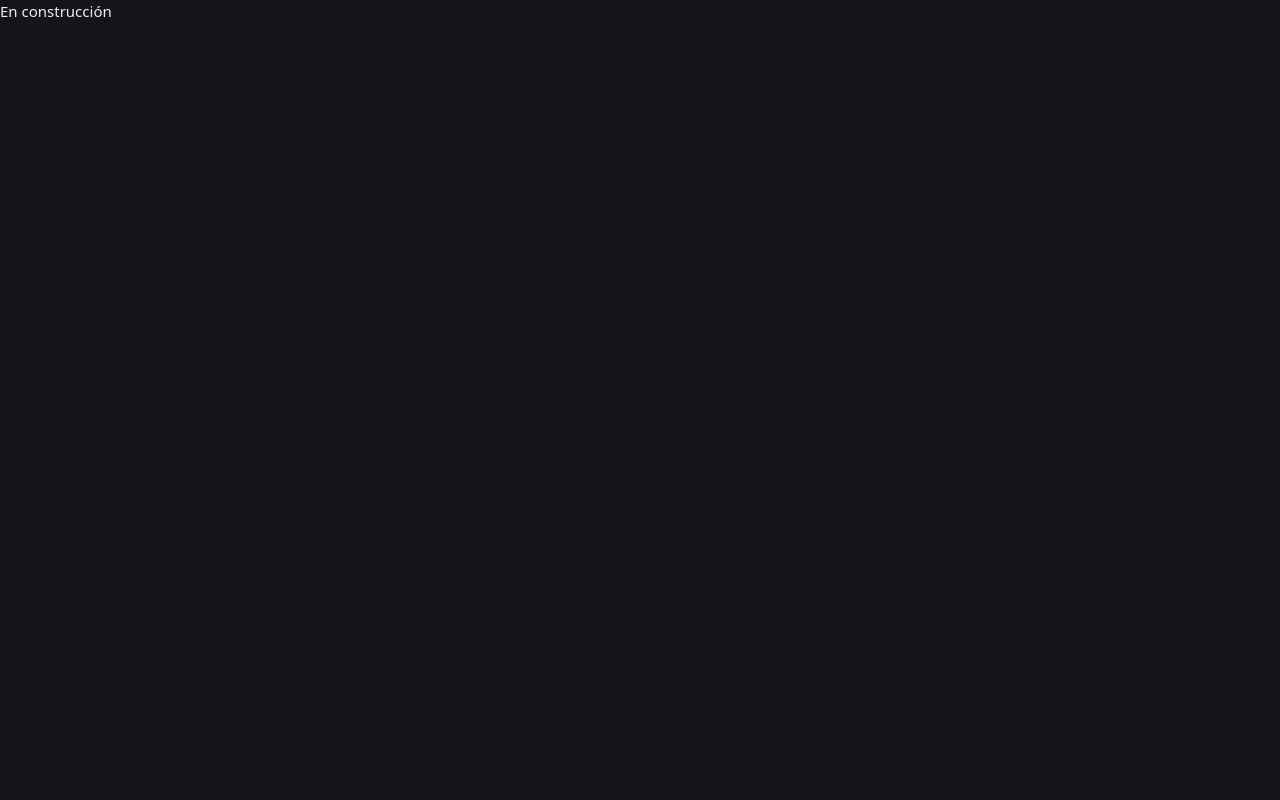
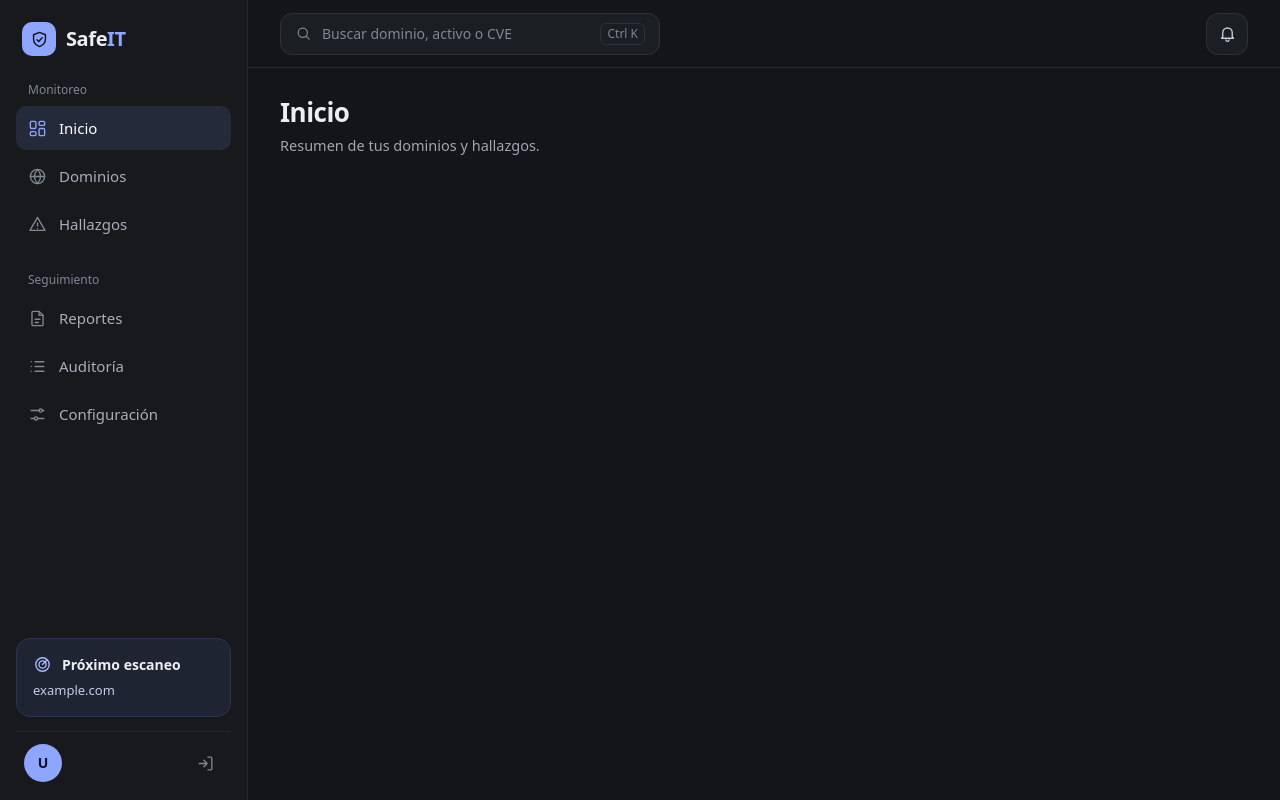
Before and after one commit to Ilyavosky/safeit-front, a Next.js app: page /dashboard in a window 1280 px wide. Built offline with nearby package versions, Linux system fonts and the light colour scheme.

Commit message:
feat: estructura de la app con menú lateral, barra superior y encabezado

```diff
--- a/src/app/(app)/dashboard/page.tsx
+++ b/src/app/(app)/dashboard/page.tsx
@@ -1,3 +1,8 @@
-export default function Page() {
-  return <p>En construcción</p>;
+import type { Metadata } from "next";
+import { PageHeader } from "@/components/layout/page-header";
+
+export const metadata: Metadata = { title: "Inicio" };
+
+export default function DashboardPage() {
+  return <PageHeader title="Inicio" description="Resumen de tus dominios y hallazgos." />;
 }
--- a/src/app/(app)/layout.tsx
+++ b/src/app/(app)/layout.tsx
@@ -1,3 +1,14 @@
+import { Sidebar } from "@/components/layout/sidebar";
+import { Topbar } from "@/components/layout/topbar";
+
 export default function AppLayout({ children }: { children: React.ReactNode }) {
-  return <>{children}</>;
+  return (
+    <div className="min-h-screen lg:grid lg:grid-cols-[248px_minmax(0,1fr)]">
+      <Sidebar />
+      <div className="flex min-h-screen min-w-0 flex-col">
+        <Topbar />
+        <main className="flex flex-1 flex-col gap-5 px-5 py-7 sm:px-8">{children}</main>
+      </div>
+    </div>
+  );
 }
--- a/src/components/layout/page-header.tsx
+++ b/src/components/layout/page-header.tsx
@@ -1,2 +1,44 @@
-// TODO: pendiente de implementar.
-export {};
+import Link from "next/link";
+
+type Crumb = { label: string; href?: string };
+
+type PageHeaderProps = {
+  title: React.ReactNode;
+  description?: string;
+  actions?: React.ReactNode;
+  breadcrumb?: Crumb[];
+  badges?: React.ReactNode;
+};
+
+export function PageHeader({ title, description, actions, breadcrumb, badges }: PageHeaderProps) {
+  return (
+    <header className="flex flex-wrap items-end justify-between gap-4">
+      <div className="min-w-0">
+        {breadcrumb && breadcrumb.length > 0 && (
+          <nav aria-label="Ruta" className="mb-2 flex flex-wrap items-center gap-1.5 text-[13px] text-[#80878f]">
+            {breadcrumb.map((crumb, i) => (
+              <span key={`${crumb.label}-${i}`} className="flex items-center gap-1.5">
+                {i > 0 && (
+                  <svg width="14" height="14" viewBox="0 0 24 24" fill="none" stroke="currentColor" strokeWidth="1.7" strokeLinecap="round" strokeLinejoin="round" aria-hidden="true">
+                    <path d="M9 6l6 6-6 6" />
+                  </svg>
+                )}
+                {crumb.href ? (
+                  <Link href={crumb.href} className="hover:text-text">
+                    {crumb.label}
+                  </Link>
+                ) : (
+                  <span aria-current="page">{crumb.label}</span>
+                )}
+              </span>
+            ))}
+          </nav>
+        )}
+        {badges && <div className="mb-2.5 flex flex-wrap gap-2">{badges}</div>}
+        <h1 className="text-[26px] font-semibold leading-tight tracking-[-0.02em]">{title}</h1>
+        {description && <p className="mt-1.5 max-w-[70ch] text-[14.5px] text-muted">{description}</p>}
+      </div>
+      {actions && <div className="flex flex-none flex-wrap items-center gap-2.5">{actions}</div>}
+    </header>
+  );
+}
--- a/src/components/layout/sidebar.tsx
+++ b/src/components/layout/sidebar.tsx
@@ -1,2 +1,157 @@
-// TODO: pendiente de implementar.
-export {};
+"use client";
+
+import Link from "next/link";
+import { usePathname } from "next/navigation";
+import { Logo } from "./logo";
+import { ROUTES } from "@/constants/routes";
+import { cn } from "@/lib/utils/cn";
+
+type NavItem = { href: string; match: string; label: string; icon: React.ReactNode };
+
+const svg = (d: React.ReactNode) => (
+  <svg width="19" height="19" viewBox="0 0 24 24" fill="none" stroke="currentColor" strokeWidth="1.7" strokeLinecap="round" strokeLinejoin="round" aria-hidden="true">
+    {d}
+  </svg>
+);
+
+const MONITOREO: NavItem[] = [
+  {
+    href: ROUTES.dashboard,
+    match: ROUTES.dashboard,
+    label: "Inicio",
+    icon: svg(
+      <>
+        <rect x="3" y="3" width="7" height="9" rx="1.5" />
+        <rect x="14" y="3" width="7" height="5" rx="1.5" />
+        <rect x="14" y="12" width="7" height="9" rx="1.5" />
+        <rect x="3" y="16" width="7" height="5" rx="1.5" />
+      </>,
+    ),
+  },
+  {
+    href: ROUTES.domains,
+    match: "/domains",
+    label: "Dominios",
+    icon: svg(
+      <>
+        <circle cx="12" cy="12" r="9" />
+        <path d="M3 12h18M12 3c2.5 2.7 3.8 5.7 3.8 9s-1.3 6.3-3.8 9c-2.5-2.7-3.8-5.7-3.8-9S9.5 5.7 12 3z" />
+      </>,
+    ),
+  },
+  {
+    href: ROUTES.findings,
+    match: "/findings",
+    label: "Hallazgos",
+    icon: svg(
+      <>
+        <path d="M12 3l9.5 16.5h-19L12 3z" />
+        <path d="M12 10v4M12 17.2v.1" />
+      </>,
+    ),
+  },
+];
+
+const SEGUIMIENTO: NavItem[] = [
+  {
+    href: ROUTES.report("ultimo"),
+    match: "/reports",
+    label: "Reportes",
+    icon: svg(
+      <>
+        <path d="M14 3H6.5A1.5 1.5 0 005 4.5v15A1.5 1.5 0 006.5 21h11a1.5 1.5 0 001.5-1.5V8l-5-5z" />
+        <path d="M14 3v5h5M9 13h6M9 17h4" />
+      </>,
+    ),
+  },
+  {
+    href: ROUTES.audit,
+    match: ROUTES.audit,
+    label: "Auditoría",
+    icon: svg(<path d="M9 6h11M9 12h11M9 18h11M4 6h.01M4 12h.01M4 18h.01" />),
+  },
+  {
+    href: ROUTES.settings,
+    match: ROUTES.settings,
+    label: "Configuración",
+    icon: svg(
+      <>
+        <path d="M4 7h10M18 7h2M4 17h4M12 17h8" />
+        <circle cx="16" cy="7" r="2" />
+        <circle cx="10" cy="17" r="2" />
+      </>,
+    ),
+  },
+];
+
+function NavGroup({ title, items, pathname }: { title: string; items: NavItem[]; pathname: string }) {
+  return (
+    <div>
+      <p className="mb-2 mt-[26px] px-3 text-xs font-medium text-[#7f8792]">{title}</p>
+      <nav aria-label={title} className="flex flex-col gap-1">
+        {items.map((item) => {
+          const active = pathname === item.match || pathname.startsWith(`${item.match}/`);
+          return (
+            <Link
+              key={item.label}
+              href={item.href}
+              aria-current={active ? "page" : undefined}
+              className={cn(
+                "group flex h-11 items-center gap-3 rounded-[10px] px-3 text-[15px] font-medium transition-colors",
+                active ? "bg-[#242a3a] text-white" : "text-[#a8aeb7] hover:bg-[#1f2228] hover:text-text",
+              )}
+            >
+              <span className={cn("flex-none", active ? "text-accent" : "text-[#7f8792] group-hover:text-[#a8aeb7]")}>
+                {item.icon}
+              </span>
+              {item.label}
+            </Link>
+          );
+        })}
+      </nav>
+    </div>
+  );
+}
+
+export function Sidebar() {
+  const pathname = usePathname();
+
+  return (
+    <aside className="hidden h-screen flex-col border-r border-[#262a30] bg-[#17191d] px-4 pb-[18px] pt-[22px] lg:sticky lg:top-0 lg:flex">
+      <Link href={ROUTES.dashboard} className="px-1.5" aria-label="SafeIT, ir al inicio">
+        <Logo />
+      </Link>
+
+      <NavGroup title="Monitoreo" items={MONITOREO} pathname={pathname} />
+      <NavGroup title="Seguimiento" items={SEGUIMIENTO} pathname={pathname} />
+
+      <div className="mt-auto rounded-[14px] border border-[#2c3550] bg-[#1f2433] p-4">
+        <div className="flex items-center gap-2.5 text-[#a9bbff]">
+          {svg(
+            <>
+              <circle cx="12" cy="12" r="8.5" />
+              <circle cx="12" cy="12" r="4.5" />
+              <path d="M12 12l5-5" />
+            </>,
+          )}
+          <p className="text-sm font-semibold text-text">Próximo escaneo</p>
+        </div>
+        <p className="mt-1.5 text-[13px] text-[#c3cbe6]">example.com</p>
+      </div>
+
+      <div className="mt-3.5 flex items-center gap-3 border-t border-[#262a30] px-2 pt-3">
+        <span className="grid size-[38px] flex-none place-items-center rounded-full bg-accent text-sm font-bold text-accent-fg">U</span>
+        <div className="min-w-0 flex-1 leading-tight">
+          <p className="truncate text-sm font-semibold"></p>
+        </div>
+        <Link
+          href={ROUTES.login}
+          aria-label="Cerrar sesión"
+          className="grid size-9 place-items-center rounded-lg text-[#80878f] hover:bg-[#1f2228] hover:text-text"
+        >
+          {svg(<path d="M15 4h3.5A1.5 1.5 0 0120 5.5v13a1.5 1.5 0 01-1.5 1.5H15M10 16l4-4-4-4M14 12H4" />)}
+        </Link>
+      </div>
+    </aside>
+  );
+}
--- a/src/components/layout/topbar.tsx
+++ b/src/components/layout/topbar.tsx
@@ -1,2 +1,40 @@
-// TODO: pendiente de implementar.
-export {};
+import Link from "next/link";
+import { Logo } from "./logo";
+import { ROUTES } from "@/constants/routes";
+
+export function Topbar() {
+  return (
+    <header className="flex h-[68px] flex-none items-center gap-3.5 border-b border-[#262a30] px-5 sm:px-8">
+      <Link href={ROUTES.dashboard} className="lg:hidden" aria-label="SafeIT, ir al inicio">
+        <Logo />
+      </Link>
+
+      <label className="hidden h-[42px] w-[380px] items-center gap-2.5 rounded-xl border border-line bg-[#1b1e23] px-3.5 text-[#80878f] focus-within:border-accent sm:flex">
+        <svg width="17" height="17" viewBox="0 0 24 24" fill="none" stroke="currentColor" strokeWidth="1.7" strokeLinecap="round" aria-hidden="true">
+          <circle cx="11" cy="11" r="6.5" />
+          <path d="M20 20l-4.2-4.2" />
+        </svg>
+        <span className="sr-only">Buscar</span>
+        <input
+          type="search"
+          placeholder="Buscar dominio, activo o CVE"
+          className="min-w-0 flex-1 bg-transparent text-sm text-text placeholder:text-[#80878f] focus:outline-none"
+        />
+        <kbd className="rounded-md border border-line px-1.5 font-sans text-xs leading-5 text-[#80878f]">Ctrl K</kbd>
+      </label>
+
+      <div className="ml-auto flex items-center gap-3">
+        <button
+          type="button"
+          aria-label="Notificaciones"
+          className="grid size-[42px] place-items-center rounded-xl border border-line bg-[#1b1e23] text-[#c9ced5] hover:bg-line"
+        >
+          <svg width="19" height="19" viewBox="0 0 24 24" fill="none" stroke="currentColor" strokeWidth="1.7" strokeLinecap="round" strokeLinejoin="round" aria-hidden="true">
+            <path d="M6 16V11a6 6 0 0112 0v5l1.5 2h-15L6 16z" />
+            <path d="M10 20a2 2 0 004 0" />
+          </svg>
+        </button>
+      </div>
+    </header>
+  );
+}
```
